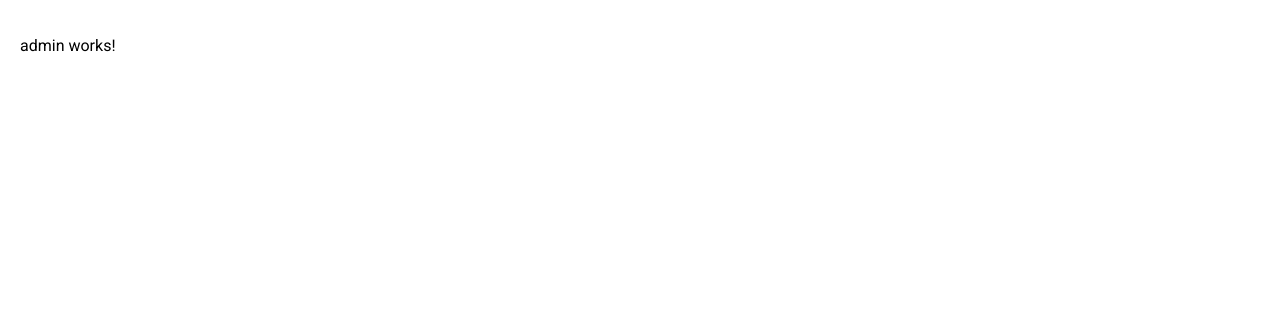
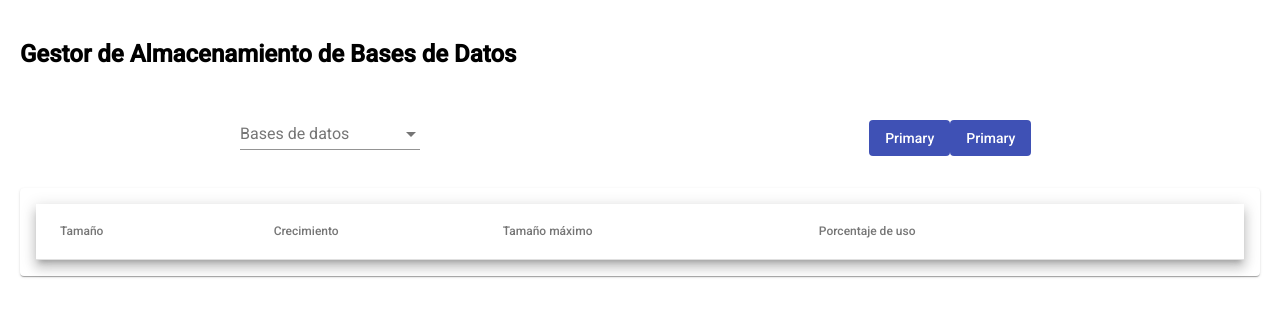
Before and after one commit to javan9916/ProyectoBasesII, an Angular app: page /admin in a window 1280 px wide. Shown: the top 316 px of the page. Built offline with nearby package versions, Linux system fonts and the light colour scheme.

Commit message:
update frontend

```diff
--- a/package.json
+++ b/package.json
@@ -29,13 +29,13 @@
     "zone.js": "~0.8.26"
   },
   "devDependencies": {
-    "@angular-devkit/build-angular": "~0.13.0",
+    "@angular-devkit/build-angular": "^0.13.9",
     "@angular/cli": "~7.3.1",
     "@angular/compiler-cli": "~7.2.0",
     "@angular/language-service": "~7.2.0",
-    "@types/node": "~8.9.4",
     "@types/jasmine": "~2.8.8",
     "@types/jasminewd2": "~2.0.3",
+    "@types/node": "~8.9.4",
     "codelyzer": "~4.5.0",
     "jasmine-core": "~2.99.1",
     "jasmine-spec-reporter": "~4.2.1",
--- a/src/app/admin/admin.component.css
+++ b/src/app/admin/admin.component.css
@@ -1,3 +1,16 @@
 .content {
     padding: 20px;
 }
+
+table {
+    width: 100%;
+}
+
+.mat-select {
+    width: 100%;
+}
+
+.button-tile {
+    margin-left:auto;
+    margin-right:0;
+}
--- a/src/app/admin/admin.component.html
+++ b/src/app/admin/admin.component.html
@@ -1,5 +1,54 @@
 <div class="content">
-  <p>
-    admin works!
-  </p>
+  <h2>Gestor de Almacenamiento de Bases de Datos</h2>
+  <mat-grid-list cols="2" rowHeight="100px">
+    <mat-grid-tile colspan="1" rowspan="1">
+      <mat-form-field>
+        <mat-label>Bases de datos</mat-label>
+        <mat-select>
+          <mat-option value="bd1">BD 1</mat-option>
+          <mat-option value="bd2">BD 2</mat-option>
+          <mat-option value="bd3">BD 3</mat-option>
+          <mat-option value="bd4">BD 4</mat-option>
+          <mat-option value="bd5">BD 5</mat-option>
+        </mat-select>
+      </mat-form-field>
+    </mat-grid-tile>
+    <mat-grid-tile colspan="1" rowspan="1" class="button-tile">
+      <button mat-flat-button color="primary">Primary</button>
+      <button mat-flat-button color="primary">Primary</button>
+    </mat-grid-tile>
+  </mat-grid-list>
+
+
+  <mat-card>
+    <table mat-table  class="mat-elevation-z8">
+
+      <!-- Position Column -->
+      <ng-container matColumnDef="tamano">
+        <th mat-header-cell *matHeaderCellDef> Tamaño </th>
+        <td mat-cell *matCellDef="let element"> {{element.tamano}} </td>
+      </ng-container>
+
+      <!-- Name Column -->
+      <ng-container matColumnDef="crecimiento">
+        <th mat-header-cell *matHeaderCellDef> Crecimiento </th>
+        <td mat-cell *matCellDef="let element"> {{element.crecimiento}} </td>
+      </ng-container>
+
+      <!-- Weight Column -->
+      <ng-container matColumnDef="maximo">
+        <th mat-header-cell *matHeaderCellDef> Tamaño máximo </th>
+        <td mat-cell *matCellDef="let element"> {{element.maximo}} </td>
+      </ng-container>
+
+      <!-- Symbol Column -->
+      <ng-container matColumnDef="uso">
+        <th mat-header-cell *matHeaderCellDef> Porcentaje de uso </th>
+        <td mat-cell *matCellDef="let element"> {{element.uso}}% </td>
+      </ng-container>
+
+      <tr mat-header-row *matHeaderRowDef="displayedColumns"></tr>
+      <tr mat-row *matRowDef="let row; columns: displayedColumns;"></tr>
+    </table>
+  </mat-card>
 </div>
--- a/src/app/admin/admin.component.ts
+++ b/src/app/admin/admin.component.ts
@@ -1,4 +1,5 @@
-import { Component, OnInit } from '@angular/core';
+import { Component, OnInit, ViewChild } from '@angular/core';
+import { MatTable } from '@angular/material/table';
 
 @Component({
   selector: 'app-admin',
@@ -6,10 +7,14 @@ import { Component, OnInit } from '@angular/core';
   styleUrls: ['./admin.component.css']
 })
 export class AdminComponent implements OnInit {
+  displayedColumns: string[] = ['tamano', 'crecimiento', 'maximo', 'uso'];
+
+  @ViewChild(MatTable) table: MatTable<any>;
 
   constructor() { }
 
   ngOnInit() {
+
   }
 
 }
```
Also changed, not shown: src/app/app.module.ts (+8 -2 lines), 1 other file (tests, documents, lock files or other folders).
